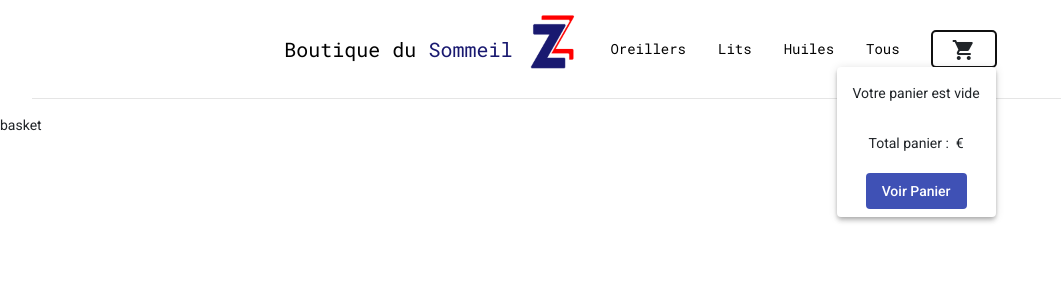
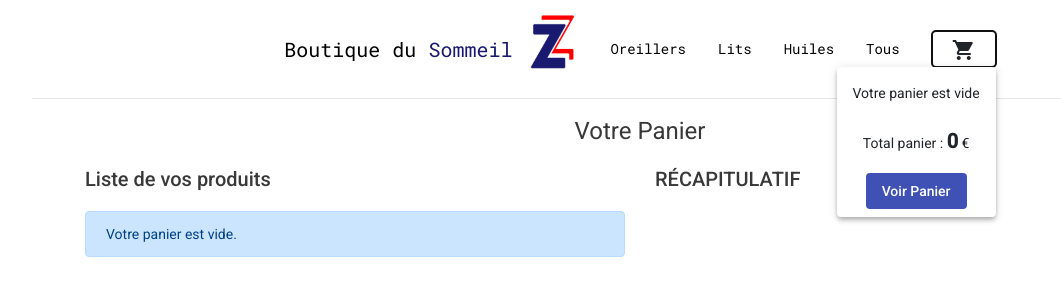
Before and after one commit to ronnain/WizishopTest, an Angular app: page /panier in a window 1280 px wide. Both pictures are taken after a click on the button "shopping_cart". Shown: the top 300 px of the page, without its empty margins (0-1061 px from the left). Built offline with nearby package versions, Linux system fonts and the light colour scheme.

Commit message:
start basket page

```diff
--- a/src/app/basket-detail/basket-detail.component.css
+++ b/src/app/basket-detail/basket-detail.component.css
@@ -0,0 +1,4 @@
+.spaceTotal {
+    display: block;
+    margin-top: 1rem;
+}
--- a/src/app/basket-detail/basket-detail.component.html
+++ b/src/app/basket-detail/basket-detail.component.html
@@ -1 +1,51 @@
-basket
+
+<div class="alignCenter">
+    <h1>Votre Panier</h1>
+</div>
+
+<div class="container">
+    <div class="row">
+      <div class="col-md">
+        <h2>Liste de vos produits</h2>
+        <div class="alert alert-primary" role="alert" *ngIf="!basket || !basket.length">
+            Votre panier est vide.
+        </div>
+
+        <mat-accordion class="extendPanel" *ngIf="basket && basket.length">
+            <mat-expansion-panel *ngFor="let item of basket; ; let index = index;">
+              <mat-expansion-panel-header >
+                <mat-panel-title>
+                  {{item.name}}
+                </mat-panel-title>
+                <mat-panel-description>
+                   {{item.quantity}} pièces / Total : {{item.quantity * item.price}} €
+                </mat-panel-description>
+              </mat-expansion-panel-header>
+              <div class="container-fluid">
+                <div class="row">
+                    <div class="col-5">
+                        <img class="pointer" [src]="item.imgPath" [alt]="item.name" routerLink="/produits/{{item.categories[0]}}/{{item.id}}">
+                    </div>
+                    <div class="col inlineChild alignCenter">
+                        <button mat-icon-button aria-label="Diminuer" (click)="removeProduct(index)">
+                            <mat-icon>remove</mat-icon>
+                        </button>
+                        <p>{{item.quantity}}</p>
+                        <button mat-icon-button aria-label="Ajouter" (click)="addProduct(index)">
+                            <mat-icon>add</mat-icon>
+                        </button>
+                        <p class="block spaceTotal">Total : <span class="totalProduct">{{item.quantity * item.price}}</span> €</p>
+                    </div>
+                </div>
+              </div>
+            </mat-expansion-panel>
+        </mat-accordion>
+
+
+      </div>
+
+      <div class="col-md justify-content-center spaceChild">
+        <h2>RÉCAPITULATIF</h2>
+      </div>
+    </div>
+</div>
--- a/src/app/basket-detail/basket-detail.component.ts
+++ b/src/app/basket-detail/basket-detail.component.ts
@@ -2,21 +2,49 @@ import { Component, OnInit } from '@angular/core';
 import { ProductsService } from '../services/products.service';
 import { BasketService } from '../services/basket.service';
 import { Product, ProductDetail } from '../interfaces';
+import { BasketUpdate } from '../modeles/modeles';
 
 @Component({
   selector: 'app-basket-detail',
   templateUrl: './basket-detail.component.html',
   styleUrls: ['./basket-detail.component.css']
 })
-export class BasketDetailComponent implements OnInit {
+export class BasketDetailComponent extends BasketUpdate implements OnInit {
 
 
-  constructor(private productsService: ProductsService, private basketService: BasketService) { }
+  basketQuantity;
+  basketTotal;
+  basket: Product[];
+
+  constructor(public basketService: BasketService) {
+    super(basketService);
+  }
 
   ngOnInit(): void {
-
+    this.updateBasket();
+    // Subscribe to event when the user update the basket
+    this.basketService.updateBasketEvent.subscribe((data:string) => {
+      this.getBasketQuantity();
+      this.getTotal();
+    });
   }
 
+  updateBasket() {
+    this.basket = this.basketService.getBasket();
+    this.getBasketQuantity();
+    this.getBasket();
+    this.getTotal();
+  }
 
+  getBasketQuantity() {
+    this.basketQuantity = this.basketService.getQuantitySelected();
+  }
 
+  getBasket() {
+    this.basket = this.basketService.getBasket();
+  }
+
+  getTotal() {
+    this.basketTotal = this.basketService.getTotalBasket();
+  }
 }
--- a/src/app/header/header.component.html
+++ b/src/app/header/header.component.html
@@ -55,7 +55,7 @@
             </a>
           </li>
         </ul>
-        <p class="nav-link">Total panier : <span class="totalProduct">{{getTotal()}}</span> €</p>
+        <p class="nav-link">Total panier : <span class="totalProduct">{{basketTotal ? basketTotal : 0}}</span> €</p>
         <button mat-flat-button color="primary" class="nav-link" routerLink="panier">Voir Panier</button>
       </mat-menu>
 
--- a/src/app/header/header.component.ts
+++ b/src/app/header/header.component.ts
@@ -10,6 +10,7 @@ import { Product } from '../interfaces';
 export class HeaderComponent implements OnInit {
 
   basketQuantity: number;
+  basketTotal: number;
   basket: Product[];
 
   bigScreen;
@@ -21,11 +22,13 @@ export class HeaderComponent implements OnInit {
     this.bigScreen = screen.width >= this.bigScreenLimit;
     this.getBasketQuantity();
     this.getBasket();
+    this.getTotal();
 
     // Subscribe to event when the user update the basket
     this.basketService.updateBasketEvent.subscribe((data:string) => {
       this.getBasketQuantity();
       this.getBasket();
+      this.getTotal();
     });
   }
 
@@ -42,8 +45,8 @@ export class HeaderComponent implements OnInit {
     this.basket = this.basketService.getBasket();
   }
 
-  getTotal(): number {
-    return this.basketService.getTotalBasket();
+  getTotal() {
+    this.basketTotal =  this.basketService.getTotalBasket();
   }
 
 }
--- a/src/app/modeles/modeles.ts
+++ b/src/app/modeles/modeles.ts
@@ -11,7 +11,7 @@ export class BasketUpdate {
     }
 
     addProduct(index?: number) {
-        const product = index ? this.products[index]: this.product;
+        const product = typeof index === 'number' ? this.products[index]: this.product;
 
         if(!product.quantity) {
           product.quantity = 0;
```
